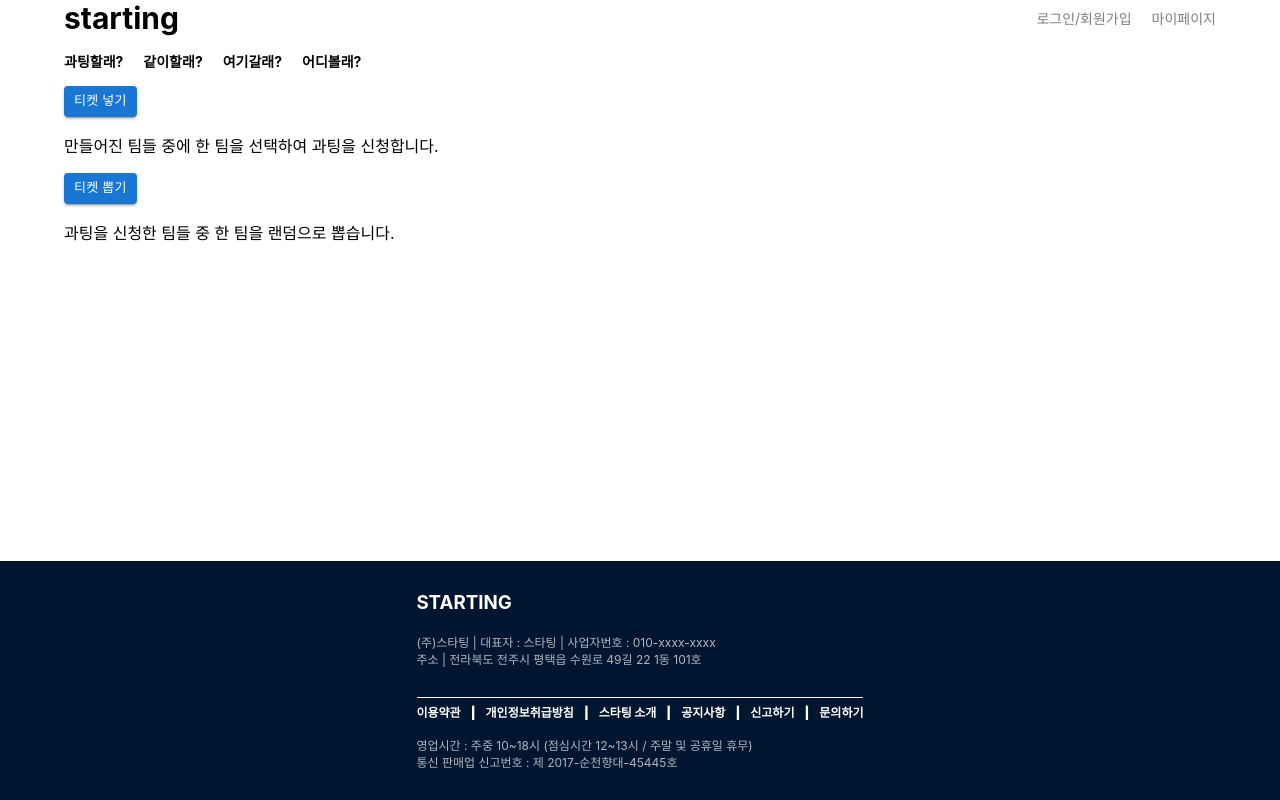
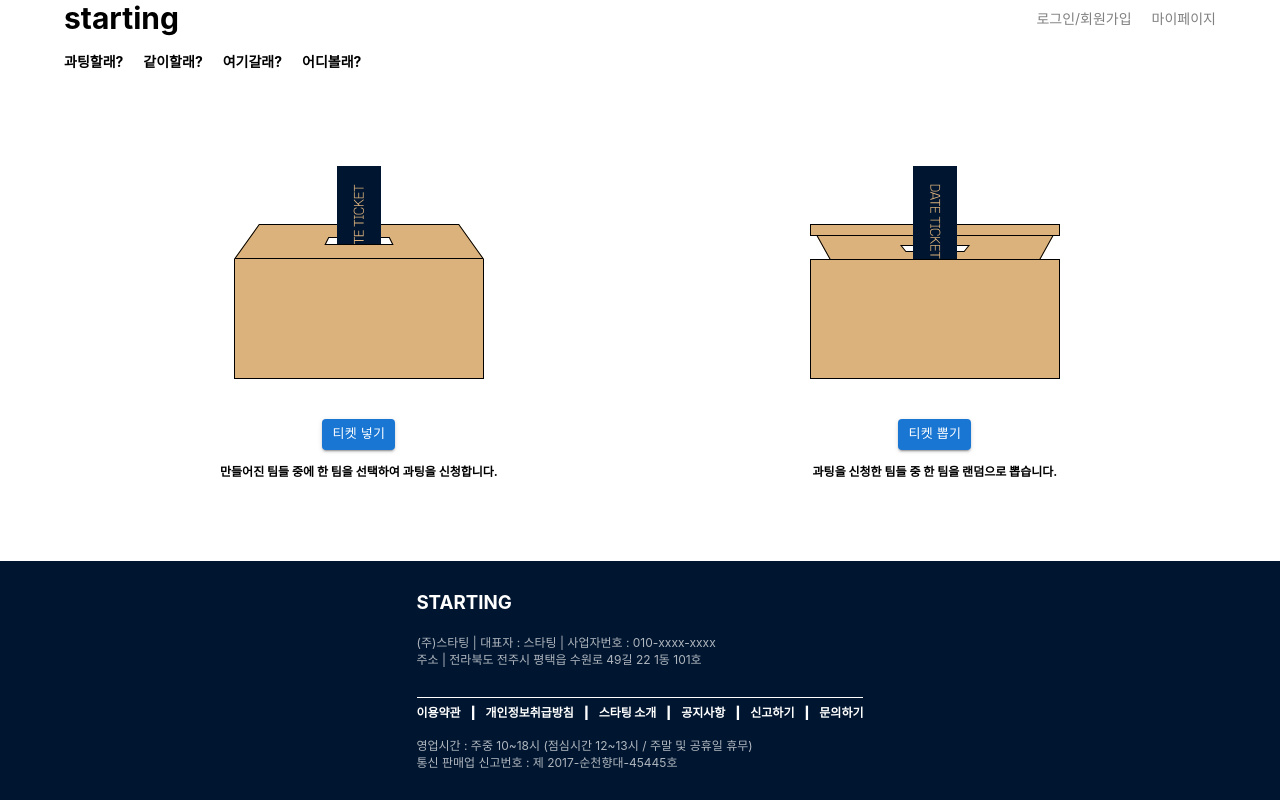
Before and after one commit to GeonwooShin/starting, a React (Create React App) app: page /blinddate in a window 1280 px wide. Built offline with nearby package versions, Linux system fonts and the light colour scheme.

Commit message:
과팅 페이지 css 추가

```diff
--- a/src/App.css
+++ b/src/App.css
@@ -349,3 +349,40 @@ li {
   margin-right: 10px;
   font-weight: bold;
 }
+
+/* blinddate */
+
+.ticket-box-container {
+  display: flex;
+  justify-content: space-around;
+  margin-top: 80px;
+}
+
+.ticket-box__push {
+  text-align: center;
+}
+
+.push-ticket-img {
+  background-image: url("../src/images/push_ticket.svg");
+  width: 250px;
+  height: 213px;
+  margin: auto;
+  margin-bottom: 40px;
+}
+
+.ticket-box__pull {
+  text-align: center;
+}
+
+.pull-ticket-img {
+  background-image: url("../src/images/pull_ticket.svg");
+  width: 250px;
+  height: 213px;
+  margin: auto;
+  margin-bottom: 40px;
+}
+
+.ticket-box-description {
+  font-size: 12px;
+  font-weight: bold;
+}
```
